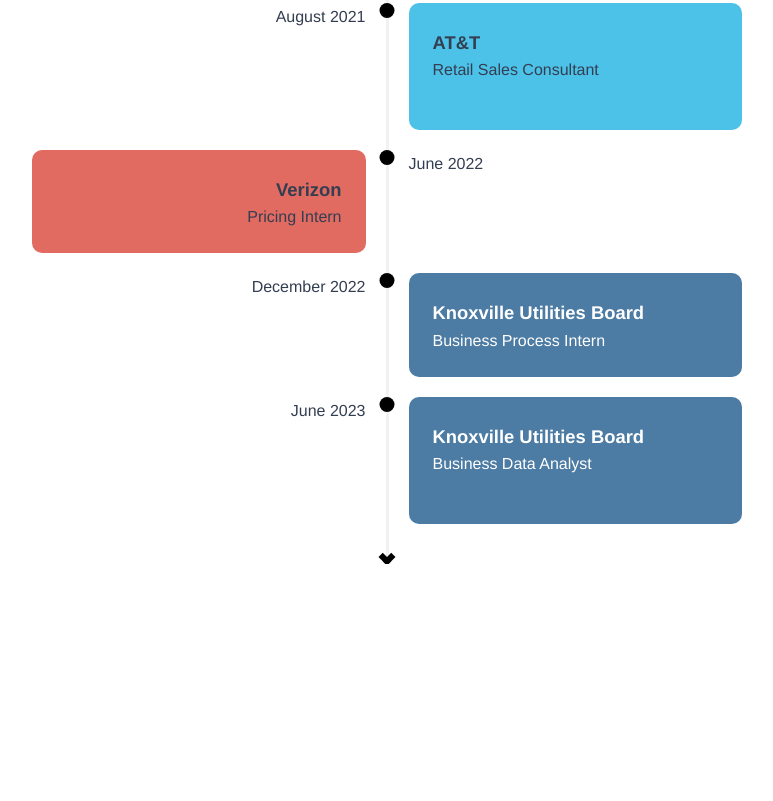
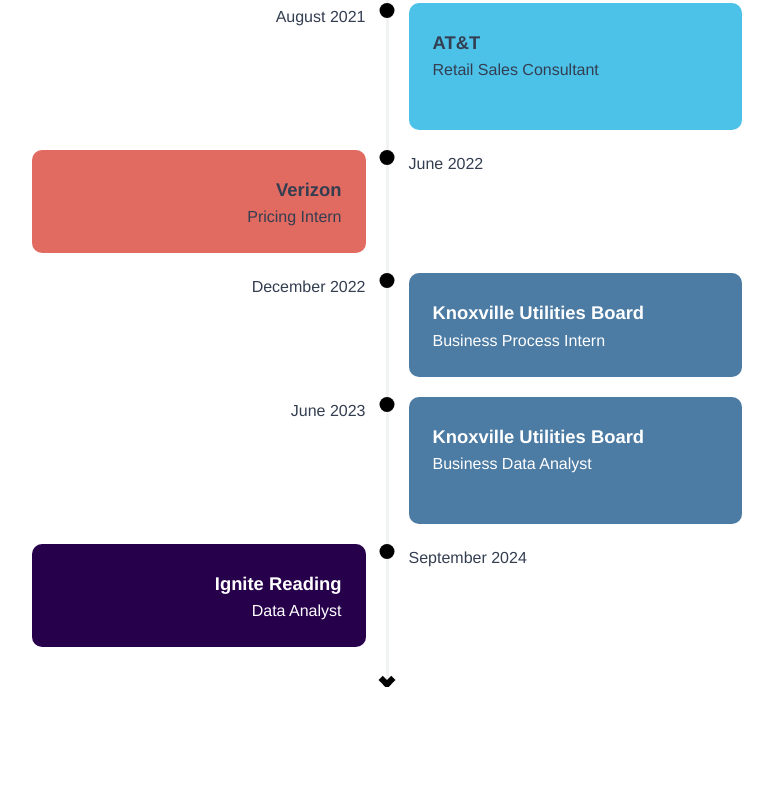
Before and after one commit to mun-choong/mun-choong.github.io, a plain HTML site: page index.html in a window 1280 px wide. Shown: the part 2583-3384 px from the top of the page, without its empty margins (253-1026 px from the left). Drawn offline with nearby package versions, Linux system fonts and the light colour scheme.

Commit message:
Update website content

```diff
--- a/assets/css/style.css
+++ b/assets/css/style.css
@@ -34,6 +34,7 @@
   --att: rgba(0, 168, 224, 0.7);
   --fdic: rgba(180, 152, 89, 0.7);
   --verizon: rgba(213, 43, 30, 0.7);
+  --ignitereading: rgba(39, 0, 75, 1);
   --kub: rgba(0, 68, 124, 0.7);
   --utk: rgba(242, 133, 17, 0.7);
   --button-color: rgba(85, 122, 149, 1);
@@ -960,6 +961,13 @@ textarea.input-field {
 
   }
 
+  .timeline__component--bgignitereading {
+    padding: 1.5em;
+    background: var(--ignitereading);
+    border-radius: 10px;
+
+  }
+
   .timeline__component--bgkub {
     padding: 1.5em;
     background: var(--kub);
@@ -1020,6 +1028,14 @@ textarea.input-field {
     text-align: right;
   }
 
+  .timeline__title_ignitereading {
+    margin: 0;
+    font-size: 1.15em;
+    font-weight: bold;
+    text-align: right;
+    color: var(--white);
+  }
+
   .timeline__title_kub {
     margin: 0;
     font-size: 1.15em;
@@ -1039,6 +1055,12 @@ textarea.input-field {
   .timeline__paragraph_verizon {
     line-height: 1.5;
     text-align: right;
+  }
+
+  .timeline__paragraph_ignitereading {
+    line-height: 1.5;
+    text-align: right;
+    color: var(--white);
   }
 
   .timeline__paragraph_kub {
--- a/index.html
+++ b/index.html
@@ -167,13 +167,13 @@
                 <!--I am a First-Generation college student studying Business Analytics and Entrepreneurship at the University of Tennessee, Knoxville. I was born and raised
                 in Knoxville, TN and my parents are Malaysian Chinese immigrants. I know how to speak English and Cantonese. Additionally, I love playing video games,
                 watching college football, and playing soccer and ultimate frisbee. Go Vols!-->
-                I am an entry level professional currently at Knoxville Utilities Board as a Business Data Analyst. I am a First-Generation college graduate from the University of Tennessee where I studied
+                I am an entry level professional currently at Ignite Reading as a Data Analyst living in Nashville, TN. I am a First-Generation college graduate from the University of Tennessee where I studied
                 Business Analytics and Entrepreneurship. Born and raised in Knoxville, TN from hard-working Malaysian Chinese immigrants, I am forever grateful for their sacrifice to come to the United States in search of
                 a better life for our family and hope to make them proud as I continue my professional career!
               </p>
               <br>
               <p class="section-text">
-                I'm an avid fan of college football and amateur running training for my first marathon! I also like to play soccer, ultimate frisbee, and video games in my spare time. Go Vols!
+                I'm an avid fan of college football and urban planning nerd! I also like to play soccer, ultimate frisbee, and video games in my spare time. Go Vols!
               </p>
             </div>
             <br>
@@ -345,7 +345,7 @@
                 <p class="section-text">
                 My experience spans several years of internships, academic, and professional development. My primary experience is in data analytics with a business application
                 focus due to my major. I have taken courses in R, SQL, and Python to build technical ability and coding logic. In addition, I have used
-                Tableau and Microsoft PowerBI academically and professionally for data visualization.
+                Tableau and Microsoft PowerBI academically and professionally for data visualization. I am a Certified Tableau Data Analyst!
                 <br>
                 <br>
                 In <strong>R</strong>, I am familiar with predictive modeling, splitting train and test data and performing linear regression, decision tree, and xgboost models to find best fit.
@@ -441,7 +441,19 @@
                     <br>
                     <br>
                     </p>
-              </div>
+                </div>
+                <div class="timeline__component timeline__component--bgignitereading" data-reveal="left">
+                  <h2 class="timeline__title_ignitereading">Ignite Reading</h2>
+                  <p class="timeline__paragraph_ignitereading">
+                    Data Analyst
+                  </p>
+                </div>
+                <div class="timeline__middle">
+                  <div class="timeline__point"></div>
+                </div>
+                <div class="timeline__component">
+                  <div class="timeline__date">September 2024</div>
+                </div>
                 <div class="timeline__component">
                   <div class="timeline__date"></div>
                 </div>
@@ -564,7 +576,7 @@
             </div>
 
             <div class="btn-wrapper-resume" data-reveal="top" data-reveal-delay="0.5s">
-              <a href="https://docs.google.com/document/d/1IZMwjV2oMMakQfGIvbsgdrB7l0h1EZRKCIdYgPNYcAI/edit?usp=sharing" class="btn btn-primary">See Resume</a>
+              <a href="https://docs.google.com/document/d/1XfXiKe0itIf9nxrNREBIWcC1x7-ploOJdl5x4Vu1okE/edit?tab=t.0" class="btn btn-primary">See Resume</a>
             </div>
         </div>
       </section>
```
